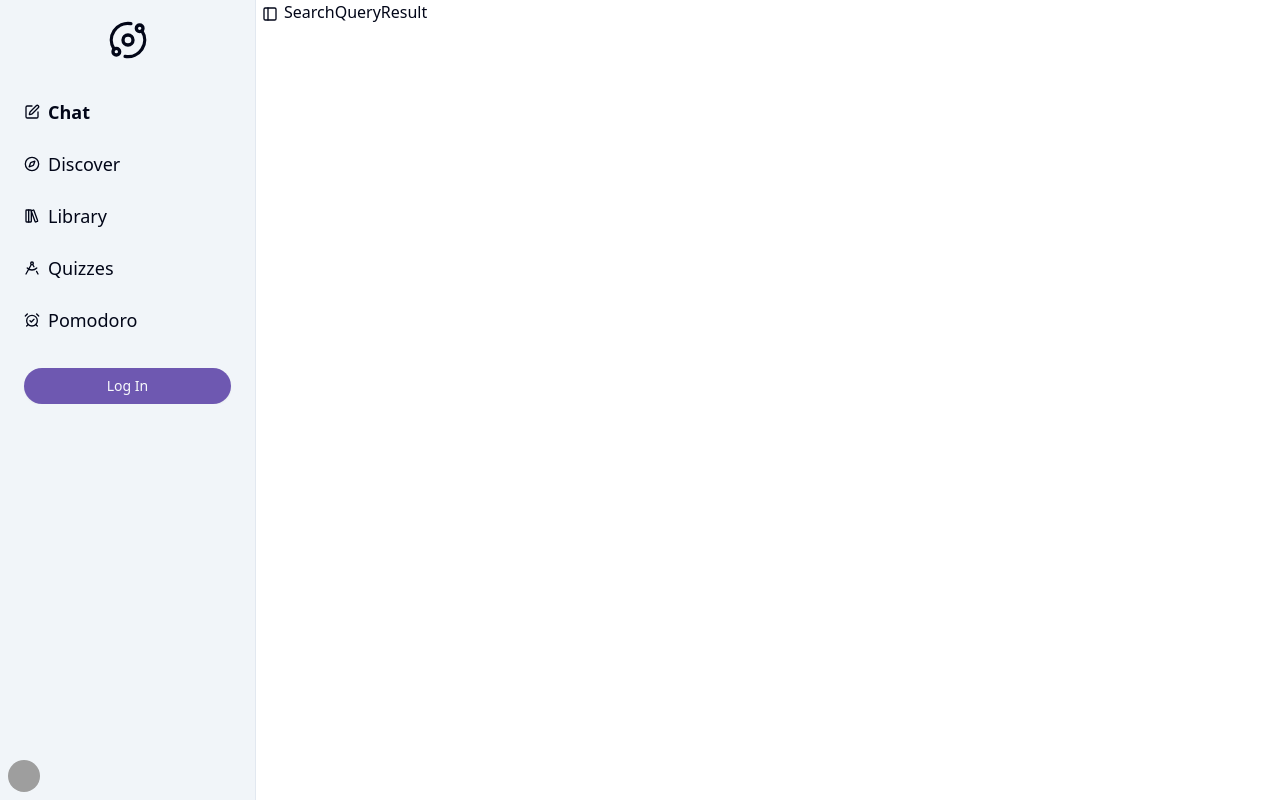
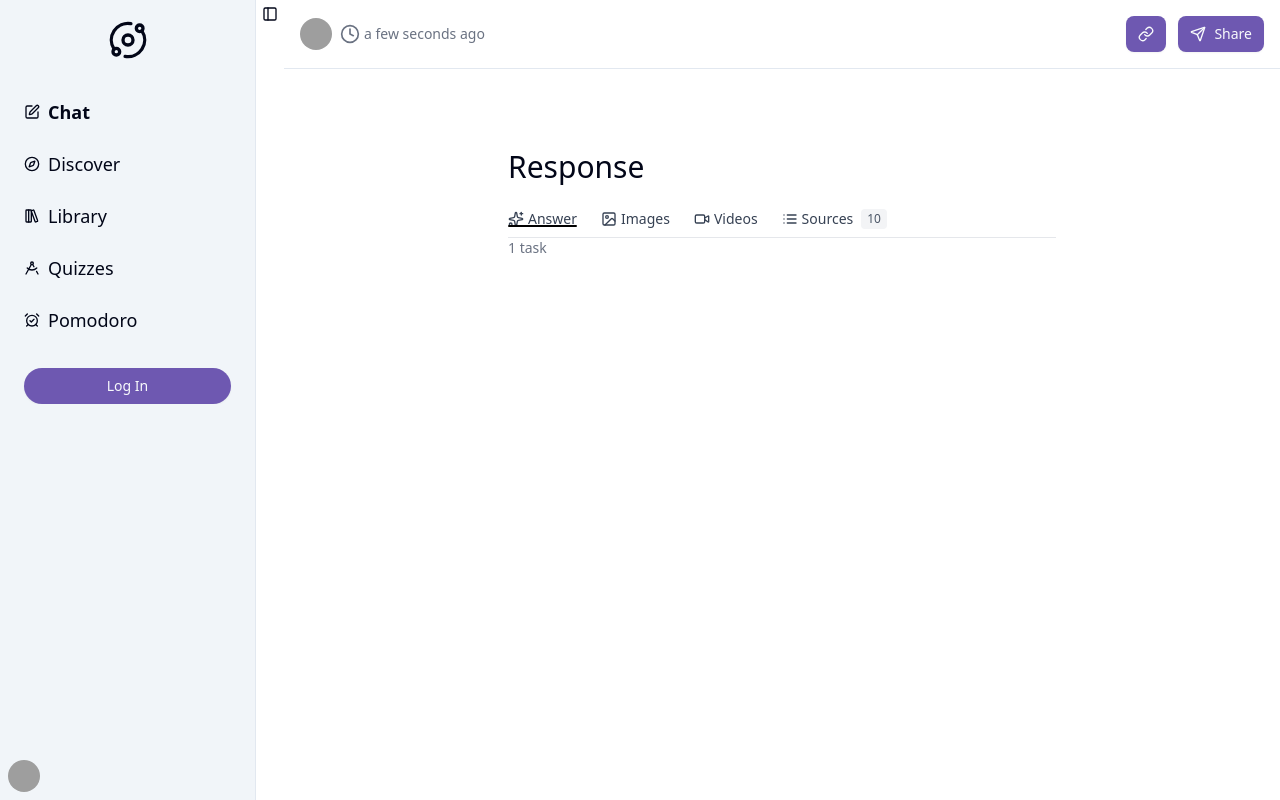
Before and after one commit to Jihirsh/Kanada, a Next.js app: page /search/1 in a window 1280 px wide. Built offline with nearby package versions, Linux system fonts and the light colour scheme; grey boxes are pictures that could not be loaded.

Commit message:
redirect done

```diff
--- /dev/null
+++ b/app/(routes)/search/[libId]/_components/DisplayResult.jsx
@@ -0,0 +1,52 @@
+import React, { useState } from "react";
+import {
+  LucideImage,
+  LucideList,
+  LucideSparkles,
+  LucideVideo,
+} from "lucide-react";
+
+const tabs = [
+  { label: "Answer", icon: LucideSparkles },
+  { label: "Images", icon: LucideImage },
+  { label: "Videos", icon: LucideVideo },
+  { label: "Sources", icon: LucideList, badge: 10 },
+];
+
+function DisplayResult({ searchInputRecord }) {
+  const [activeTab, setActiveTab] = useState("Answer");
+
+  return (
+    <div className="mt-7">
+      {/* {searchInputRecord?.searchInput} instead of Response */}
+      <h2 className="font-medium text-3xl line-clamp-2">Response</h2>
+      <div className="flex items-center space-x-6 border-b border-gray-200 pb-2 mt-6">
+        {tabs.map(({ label, icon: Icon, badge }) => (
+          <button
+            key={label}
+            onClick={() => setActiveTab(label)}
+            className={`flex items-center gap-1 relative text-sm font-medium text-gray-700 hover:text-black ${
+              activeTab === label ? "text-black" : ""
+            }`}
+          >
+            <Icon className="w-4 h-4" />
+            <span>{label}</span>
+            {badge && (
+              <span className="ml-1 text-xs bg-gray-100 text-gray-600 px-1.5 py-0.5 rounded">
+                {badge}
+              </span>
+            )}
+            {activeTab === label && (
+              <span className="absolute bottom-0.5 left-0 w-full h-0.5 bg-black rounded"></span>
+            )}
+          </button>
+        ))}
+      </div>
+      <div className="ml-auto text-sm text-gray-500">
+        1 task <span className="ml-1"></span>
+      </div>
+    </div>
+  );
+}
+
+export default DisplayResult;
--- /dev/null
+++ b/app/(routes)/search/[libId]/_components/Header.jsx
@@ -0,0 +1,38 @@
+import React from "react";
+import { Avatar, AvatarFallback, AvatarImage } from "@/components/ui/avatar";
+import { Clock, Link, Send } from "lucide-react";
+import { Button } from "@/components/ui/button";
+import moment from "moment";
+
+function Header({ searchInputRecord }) {
+  return (
+    <div className="p-4 border-b flex justify-between items-center">
+      <div className="flex gap-2 items-center">
+        <Avatar>
+          <AvatarImage src="https://github.com/shadcn.png" />
+          <AvatarFallback>CN</AvatarFallback>
+        </Avatar>
+        <div className="flex gap-1 items-center">
+          <Clock className="h-5 w-5 text-gray-500" />
+          <h2 className="text-sm text-gray-500">
+            {moment(searchInputRecord?.created_at).fromNow()}
+          </h2>
+        </div>
+      </div>
+
+      <h2 className="line-clamp-1">{searchInputRecord?.searchInput}</h2>
+
+      <div className="flex gap-3">
+        <Button>
+          <Link />
+        </Button>
+        <Button>
+          <Send />
+          Share
+        </Button>
+      </div>
+    </div>
+  );
+}
+
+export default Header;
--- a/app/(routes)/search/[libId]/page.jsx
+++ b/app/(routes)/search/[libId]/page.jsx
@@ -1,12 +1,28 @@
 "use client";
-import React from 'react';
+import React, { useEffect, useState } from 'react';
 import { useParams } from 'next/navigation';
+import Header from './_components/Header';
+import DisplayResult from './_components/DisplayResult';
 
 function SearchQueryResult() {
   const { libId } = useParams();
-  console.log(libId);
+  const [searchInputRecord, setSearchInputRecord] = useState();
+
+  useEffect(() => {
+    GetSearchQueryRecord();
+  }, [])
+
+  const GetSearchQueryRecord = () => {
+
+  }
+
   return (
-    <div>SearchQueryResult</div>
+    <div className="w-full">
+        <Header searchInputRecord={searchInputRecord} />
+        <div className="px-10 md:px-20 lg:px-36 xl:px-56 mt-20">
+            <DisplayResult searchInputRecord={searchInputRecord} />
+        </div>
+    </div>
   )
 }
 
--- a/package.json
+++ b/package.json
@@ -19,6 +19,7 @@
     "class-variance-authority": "^0.7.1",
     "clsx": "^2.1.1",
     "lucide-react": "^0.532.0",
+    "moment": "^2.30.1",
     "next": "15.4.4",
     "react": "19.1.0",
     "react-dom": "19.1.0",
```
Also changed, not shown: 1 other file (tests, documents, lock files or other folders).
